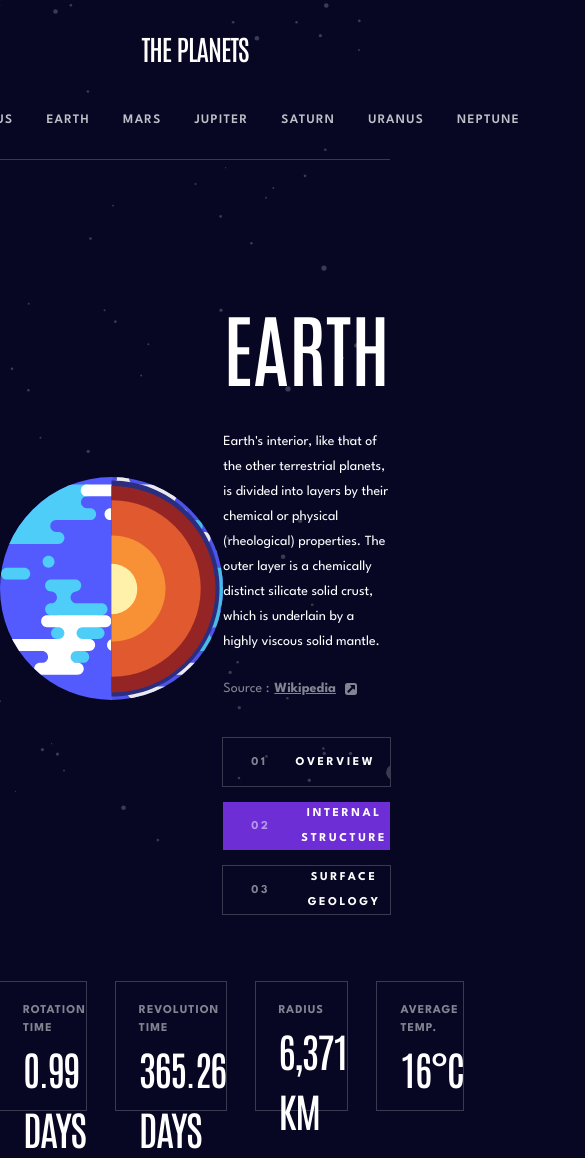
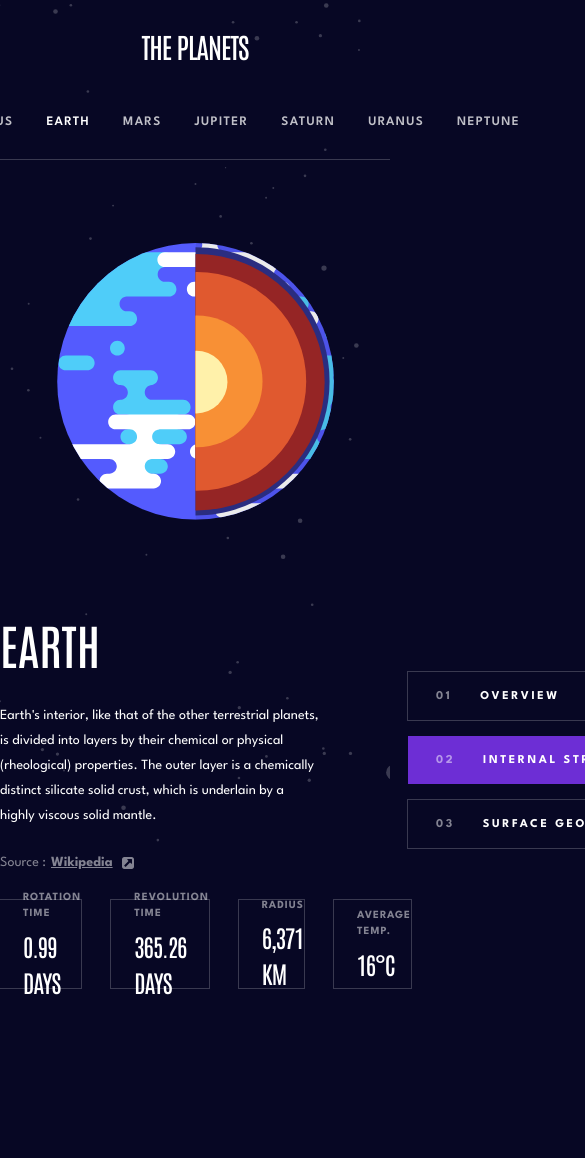
Before and after one commit to VillageR88/next-planets-fact-site, a Next.js app: page /earth/internal-structure in a window 390 px wide. Shown: the top 1158 px of the page, 585 px wide, since content can reach past the window. After the commit the page ends 1000 px from the top, so only its background shows below. Built offline with nearby package versions, Linux system fonts and the light colour scheme.

Commit message:
tablet main
Signed-off-by: VillageR88 <villager88pl@gmail.com>

```diff
--- a/app/[planet]/[mode]/page.tsx
+++ b/app/[planet]/[mode]/page.tsx
@@ -52,20 +52,21 @@ export default function Planet({ params }: { params: { planet: string; mode: str
   return (
     <>
       <Navbar planet={params.planet} mode={params.mode} />
-      <div className="mx-auto flex max-w-[1110px] justify-between">
-        <div className="relative mt-[122px] flex size-[613px] flex-col items-center justify-center">
+      <div className="mx-auto flex max-w-[1110px] flex-col justify-between xl:flex-row">
+        <div className="relative mx-auto flex size-[369px] min-h-[369px] translate-y-[10%] scale-75 flex-col items-center justify-center xl:mx-0 xl:mt-[100px] xl:size-[613px] xl:min-h-fit xl:translate-y-0 xl:scale-100">
           <ImagePlanet src={srcPlanet[params.mode as keyof typeof srcPlanet]} alt={`Image of ${data.name}`} />
           {additionalImage && (
             <Image
               width={163}
               height={199}
               src={additionalImage}
-              className="absolute left-1/2 top-0 mt-[390px] h-[199px] w-[163px] -translate-x-1/2"
+              className="absolute left-1/2 mt-[390px] h-[199px] w-[163px] -translate-x-1/2 xl:top-0"
               alt={`Image of ${data.name} geology`}
             />
           )}
         </div>
-        <div className="mt-[126px] h-[541px] w-[350px]">
+        <div className="mx-auto mt-[79px] flex w-[689px] flex-row items-center justify-between xl:mx-0 xl:mt-[126px] xl:h-[541px] xl:w-[350px] xl:flex-col xl:justify-normal">
+          <div className="flex w-[321px] flex-col xl:w-fit">
             <h1>{data.name.toUpperCase()}</h1>
             <p className="mt-[23px]">
               {
@@ -86,7 +87,8 @@ export default function Planet({ params }: { params: { planet: string; mode: str
                 <Image priority className="size-fit" src={iconSource as string} alt="Icon source" />
               </Link>
             </div>
-          <ul className="mt-[39px] flex h-[176px] w-full flex-col gap-[16px]">
+          </div>
+          <ul className="mt-[39px] flex h-[176px] w-[281px] flex-col gap-[16px] xl:w-full">
             {Object.values(Mode).map((item, index) => (
               <li key={index}>
                 <Link href={`/${params.planet}/${links[item]}`} passHref>
@@ -107,7 +109,7 @@ export default function Planet({ params }: { params: { planet: string; mode: str
           </ul>
         </div>
       </div>
-      <ul className="mx-auto mt-[87px] flex w-full max-w-[1110px] justify-between gap-[30px]">
+      <ul className="mx-auto mt-[27px] flex w-full max-w-[689px] justify-between gap-[30px] xl:mt-[87px] xl:max-w-[1110px]">
         {[
           { title: titleRotation, description: data.rotation },
           {
@@ -120,7 +122,10 @@ export default function Planet({ params }: { params: { planet: string; mode: str
             description: data.temperature,
           },
         ].map((item, index) => (
-          <li className="h-[128px] w-[255px] pl-[23px] pt-[20px] outline outline-1 outline-white/20" key={index}>
+          <li
+            className="flex h-[88px] w-[164px] flex-col items-start justify-center gap-[6px] pl-[23px] outline outline-1 outline-white/20 xl:h-[128px] xl:w-[255px] xl:gap-[4px]"
+            key={index}
+          >
             <h3 className="text-white/50">{item.title}</h3>
             <h2 className="text-white">{item.description.toUpperCase()}</h2>
           </li>
--- a/app/globals.css
+++ b/app/globals.css
@@ -3,14 +3,14 @@
 @tailwind utilities;
 
 h1 {
-  @apply font-antonio text-[80px] font-medium text-white;
+  @apply font-antonio xl:text-[80px] text-[48px] font-medium text-white;
 }
 
 h2 {
-  @apply font-antonio text-[40px] tracking-[-1.5px] font-medium text-white;
+  @apply font-antonio text-[24px] font-medium tracking-[-0.9px] text-white xl:text-[40px] xl:tracking-[-1.5px];
 }
 h3 {
-  @apply font-leagueSpartan text-[12px] font-bold tracking-[1px] text-white;
+  @apply font-leagueSpartan xl:text-[12px] text-[11px] font-bold tracking-[1px] text-white;
 }
 h4 {
   @apply font-leagueSpartan text-[13px] font-semibold leading-[25px] tracking-[1.3px] text-white;
--- a/app/home/navbar.tsx
+++ b/app/home/navbar.tsx
@@ -4,19 +4,33 @@ import { tPlanet } from '../_lib/interfaces';
 
 const titleLogo = 'THE PLANETS';
 
+const borderColor = {
+  mercury: 'hover:border-[#419EBB]',
+  venus: 'hover:border-[#EDA249]',
+  earth: 'hover:border-[#6D2ED5]',
+  mars: 'hover:border-[#D14C32]',
+  jupiter: 'hover:border-[#D83A34]',
+  saturn: 'hover:border-[#CD5120]',
+  uranus: 'hover:border-[#1EC1A2]',
+  neptune: 'hover:border-[#2D68F0]',
+};
 export default function Navbar({ planet, mode }: { planet: string; mode: string }) {
   return (
     <nav className="flex h-fit w-full flex-col">
       <div className="flex h-[159px] w-full flex-col items-center justify-center gap-[39px] px-[32px] xl:h-[85px] xl:flex-row xl:justify-between">
         <span className="font-antonio text-[28px] font-medium tracking-[-1.05px] text-[white]">{titleLogo}</span>
-        <ul className="flex gap-[33px]">
+        <ul className="flex items-center gap-[33px] xl:h-full">
           {(dataJson as tPlanet[]).map(({ name }) => (
-            <li key={name}>
-              <Link
-                className={name.toLowerCase() === planet ? 'pointer-events-none' : ''}
-                href={`/${name.toLowerCase()}/${mode}`}
-              >
-                <h4 className={`text-white/75 transition-colors hover:text-white`}>{name.toLocaleUpperCase()}</h4>
+            <li
+              className={`${name.toLowerCase() === planet ? '' : 'transition-colors'} flex h-full items-center border-t-4 border-transparent ${borderColor[name.toLowerCase() as keyof typeof borderColor]}`}
+              key={name}
+            >
+              <Link href={`/${name.toLowerCase()}/${mode}`}>
+                <h4
+                  className={`transition-colors ${name.toLowerCase() === planet ? 'text-white' : 'text-white/75 hover:text-white'}`}
+                >
+                  {name.toLocaleUpperCase()}
+                </h4>
               </Link>
             </li>
           ))}
```
Lines whose indentation alone changed are shown as unchanged.
